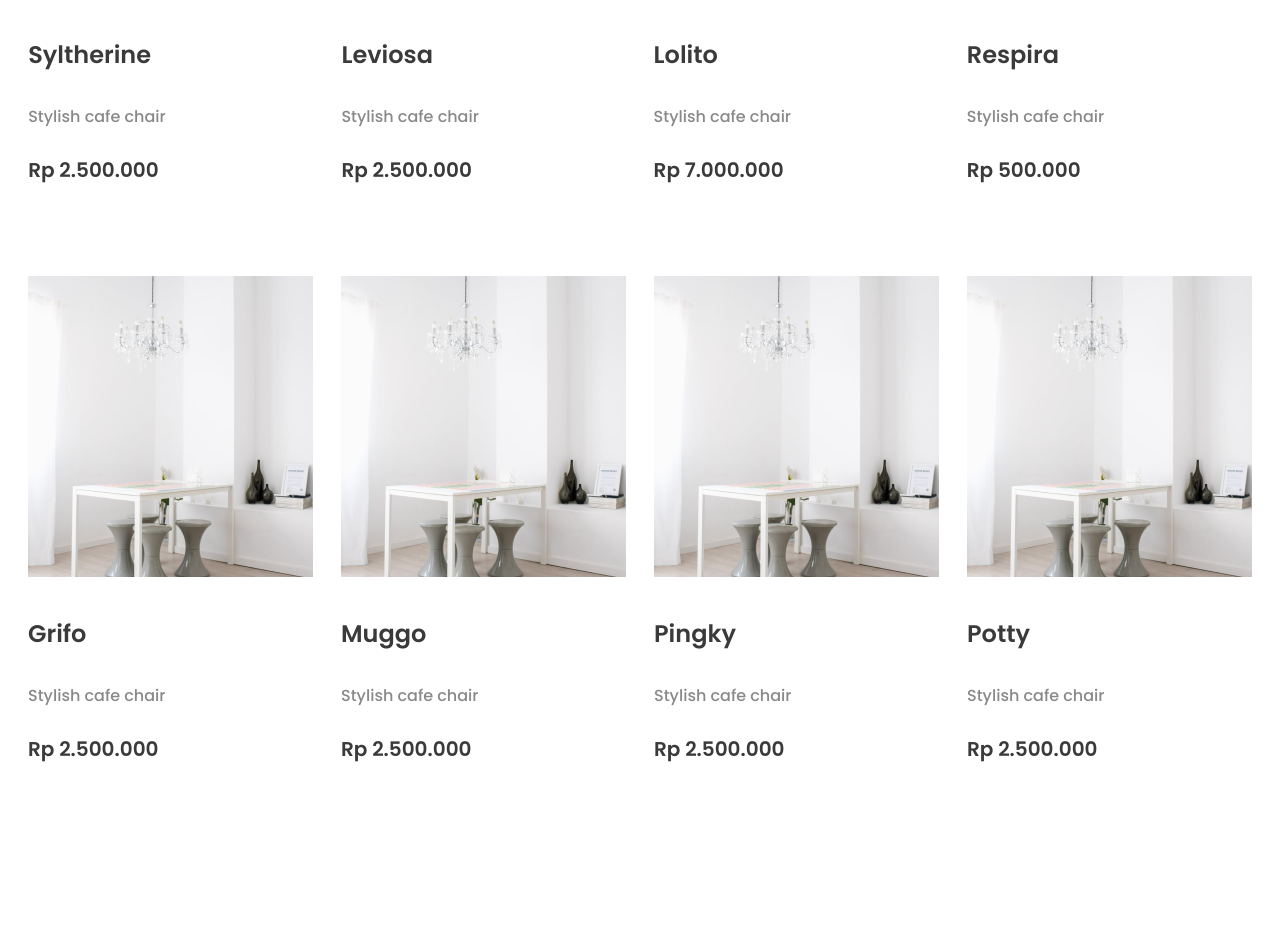
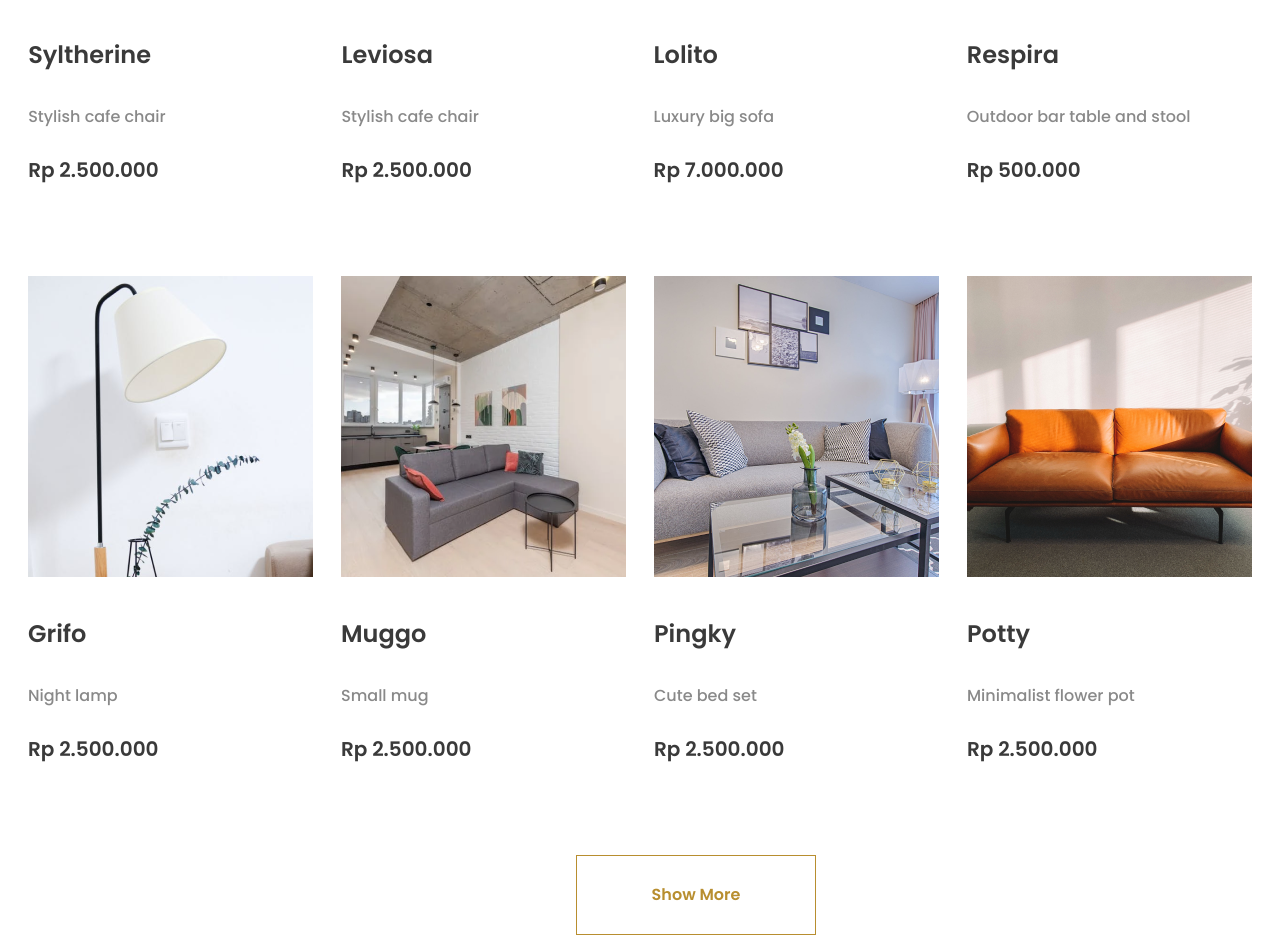
Before and after one commit to Casandrabenpor/Meubel-House-E-commerce, a React (Create React App) app: page /#/ in a window 1280 px wide. Shown: the part 1956-2891 px from the top of the page. Before the commit the page ends 2747 px from the top, so only its background shows below. Built offline with nearby package versions, Linux system fonts and the light colour scheme.

Commit message:
section gallery button

```diff
--- a/src/components/homeComponents/sectionGallery.tsx
+++ b/src/components/homeComponents/sectionGallery.tsx
@@ -1,5 +1,6 @@
 import React from 'react';
 import {
+  ButtonGallery,
   Gallery,
   RpGallery,
   Subtitle,
@@ -8,6 +9,12 @@ import {
 } from '../../styled/homeStyled/sectionGalleryStyled';
 import Syltherine from '../../assets/home/image1.png';
 import Leviosa from '../../assets/home/image2.png';
+import Lolito from '../../assets/home/image3.png';
+import Respira from '../../assets/home/image4.png';
+import Grifo from '../../assets/home/image9.png';
+import Muggo from '../../assets/home/image6.png';
+import Pingky from '../../assets/home/image7.png';
+import Potty from '../../assets/home/image8.png';
 
 export const SectionGallery = () => {
   return (
@@ -27,44 +34,45 @@ export const SectionGallery = () => {
           <RpGallery>Rp 2.500.000</RpGallery>
         </div>
         <div>
-          <img src={Syltherine} alt="Syltherine" />
+          <img src={Lolito} alt="Lolito" />
           <TitleGallery>Lolito</TitleGallery>
-          <TextGallery>Stylish cafe chair</TextGallery>
+          <TextGallery>Luxury big sofa</TextGallery>
           <RpGallery>Rp 7.000.000</RpGallery>
         </div>
         <div>
-          <img src={Syltherine} alt="Syltherine" />
+          <img src={Respira} alt="Respira" />
           <TitleGallery>Respira</TitleGallery>
-          <TextGallery>Stylish cafe chair</TextGallery>
+          <TextGallery>Outdoor bar table and stool</TextGallery>
           <RpGallery>Rp 500.000</RpGallery>
         </div>
       </Gallery>
       <Gallery>
         <div>
-          <img src={Syltherine} alt="Syltherine" />
+          <img src={Grifo} alt="Grifo" />
           <TitleGallery>Grifo</TitleGallery>
-          <TextGallery>Stylish cafe chair</TextGallery>
+          <TextGallery>Night lamp</TextGallery>
           <RpGallery>Rp 2.500.000</RpGallery>
         </div>
         <div>
-          <img src={Syltherine} alt="Syltherine" />
+          <img src={Muggo} alt="Muggo" />
           <TitleGallery>Muggo</TitleGallery>
-          <TextGallery>Stylish cafe chair</TextGallery>
+          <TextGallery>Small mug</TextGallery>
           <RpGallery>Rp 2.500.000</RpGallery>
         </div>
         <div>
-          <img src={Syltherine} alt="Syltherine" />
+          <img src={Pingky} alt="Pingky" />
           <TitleGallery>Pingky</TitleGallery>
-          <TextGallery>Stylish cafe chair</TextGallery>
+          <TextGallery>Cute bed set</TextGallery>
           <RpGallery>Rp 2.500.000</RpGallery>
         </div>
         <div>
-          <img src={Syltherine} alt="Syltherine" />
+          <img src={Potty} alt="Potty" />
           <TitleGallery>Potty</TitleGallery>
-          <TextGallery>Stylish cafe chair</TextGallery>
+          <TextGallery>Minimalist flower pot</TextGallery>
           <RpGallery>Rp 2.500.000</RpGallery>
         </div>
       </Gallery>
+      <ButtonGallery>Show More</ButtonGallery>
     </div>
   );
 };
--- a/src/styled/homeStyled/sectionGalleryStyled.tsx
+++ b/src/styled/homeStyled/sectionGalleryStyled.tsx
@@ -39,3 +39,22 @@ export const RpGallery = styled.h4`
   font-style: normal;
   font-weight: 600;
 `;
+export const ButtonGallery = styled.button`
+  color: ${colors.yellow};
+  font-family: Poppins;
+  font-size: 16px;
+  font-style: normal;
+  font-weight: 600;
+  line-height: 150%;
+  border: 1px solid ${colors.yellow};
+  background: #fff;
+  margin-left: 45%;
+  margin-top: 5%;
+  width: 15em;
+  height: 5em;
+  cursor: pointer;
+  &:hover {
+    background-color: ${colors.yellow};
+    color: ${colors.white};
+  }
+`;
```
